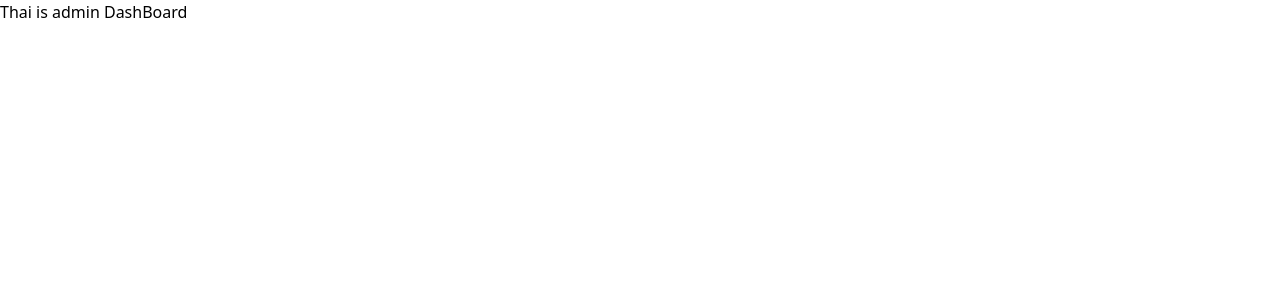
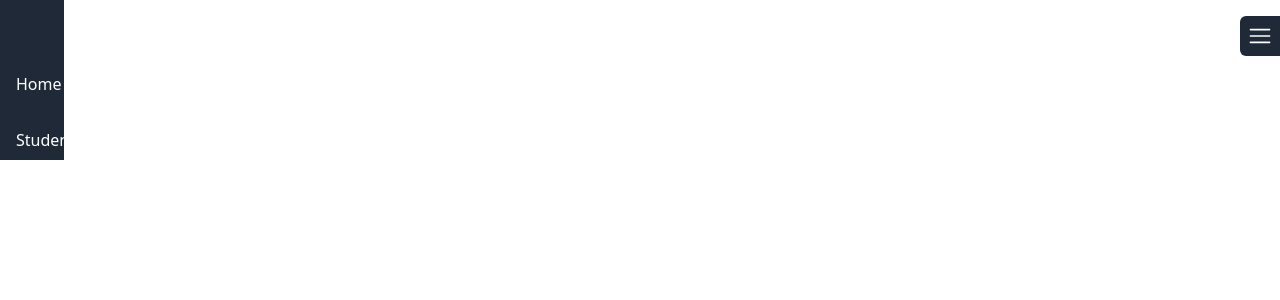
Before and after one commit to Tirtho-Ray/result-management-client, a React (Vite) app: page /admin/dashboard in a window 1280 px wide. Shown: the top 300 px of the page. Built offline with nearby package versions, Linux system fonts and the light colour scheme.

Commit message:
fixed Router

```diff
--- a/src/Layout/AdminLayout/AdminLayout.tsx
+++ b/src/Layout/AdminLayout/AdminLayout.tsx
@@ -1,12 +1,19 @@
 import { Outlet } from "react-router-dom";
 import Dashboard from "../../components/AdminComponents/Dashboard";
 
+
 const AdminLayout = () => {
-    return (
-        <div>
-            <Dashboard />
-        </div>
-    );
+  return (
+    <div className="flex">
+      {/* Sidebar */}
+      <Dashboard />
+
+      {/* Main Content */}
+      <div className="flex-1 ml-16 p-6">
+        <Outlet />
+      </div>
+    </div>
+  );
 };
 
 export default AdminLayout;
--- a/src/components/AdminComponents/Dashboard.tsx
+++ b/src/components/AdminComponents/Dashboard.tsx
@@ -1,9 +1,10 @@
+import Sidebar from "./Sidebar";
 
 
 const Dashboard = () => {
     return (
         <div>
-            Thai is admin DashBoard
+           <Sidebar />
         </div>
     );
 };
--- /dev/null
+++ b/src/components/AdminComponents/Sidebar.tsx
@@ -0,0 +1,47 @@
+import { useState } from "react";
+import { RxHamburgerMenu, RxCrossCircled } from "react-icons/rx";
+import { NavLink } from "react-router-dom";
+
+const Sidebar = () => {
+  const [isOpen, setIsOpen] = useState(false);
+
+  const toggleSidebar = () => {
+    setIsOpen(!isOpen);
+  };
+
+  return (
+    <div className={`flex flex-col ${isOpen ? "w-64" : "w-16"} transition-all duration-300 bg-gray-800 h-full`}>
+      {/* Sidebar Toggle Button */}
+      <div
+        className="absolute top-4 right-0 p-2 bg-gray-800 rounded-l-md cursor-pointer text-white"
+        onClick={toggleSidebar}
+      >
+        {isOpen ? <RxCrossCircled size={24} /> : <RxHamburgerMenu size={24} />}
+      </div>
+
+      {/* Sidebar Menu */}
+      <div className={`mt-16 ${isOpen ? "block" : "hidden"} md:block`}>
+        <ul className="space-y-4 text-white">
+          <li>
+            <NavLink
+              to="/admin/dashboard/home"
+              className="block px-4 py-2 hover:bg-gray-600 rounded-md"
+            >
+              Home
+            </NavLink>
+          </li>
+          <li>
+            <NavLink
+              to="/admin/dashboard/student"
+              className="block px-4 py-2 hover:bg-gray-600 rounded-md"
+            >
+              Students
+            </NavLink>
+          </li>
+        </ul>
+      </div>
+    </div>
+  );
+};
+
+export default Sidebar;
--- a/src/pages/AdminPages/Home/Home.tsx
+++ b/src/pages/AdminPages/Home/Home.tsx
@@ -1,5 +1,5 @@
 
-const Home = () => {
+const AdminHome = () => {
     return (
         <div>
             This is admin home
@@ -7,4 +7,4 @@ const Home = () => {
     );
 };
 
-export default Home;
+export default AdminHome;
--- /dev/null
+++ b/src/pages/AdminPages/Home/ManageStudent.tsx
@@ -0,0 +1,10 @@
+
+const ManageStudent = () => {
+    return (
+        <div>
+            Manage student
+        </div>
+    );
+};
+
+export default ManageStudent;
```
Also changed, not shown: src/Router/Router.tsx (+10 -4 lines).
